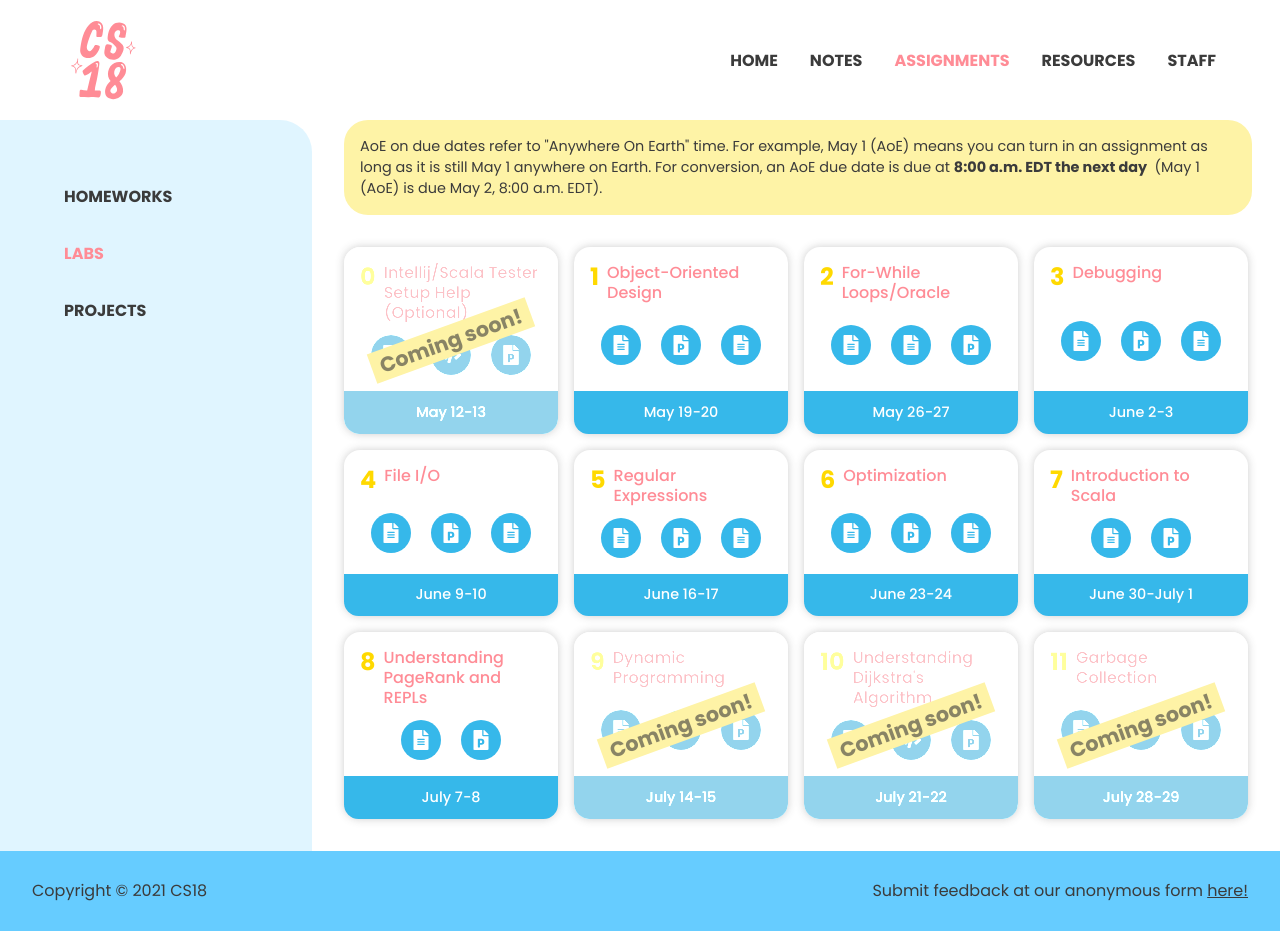
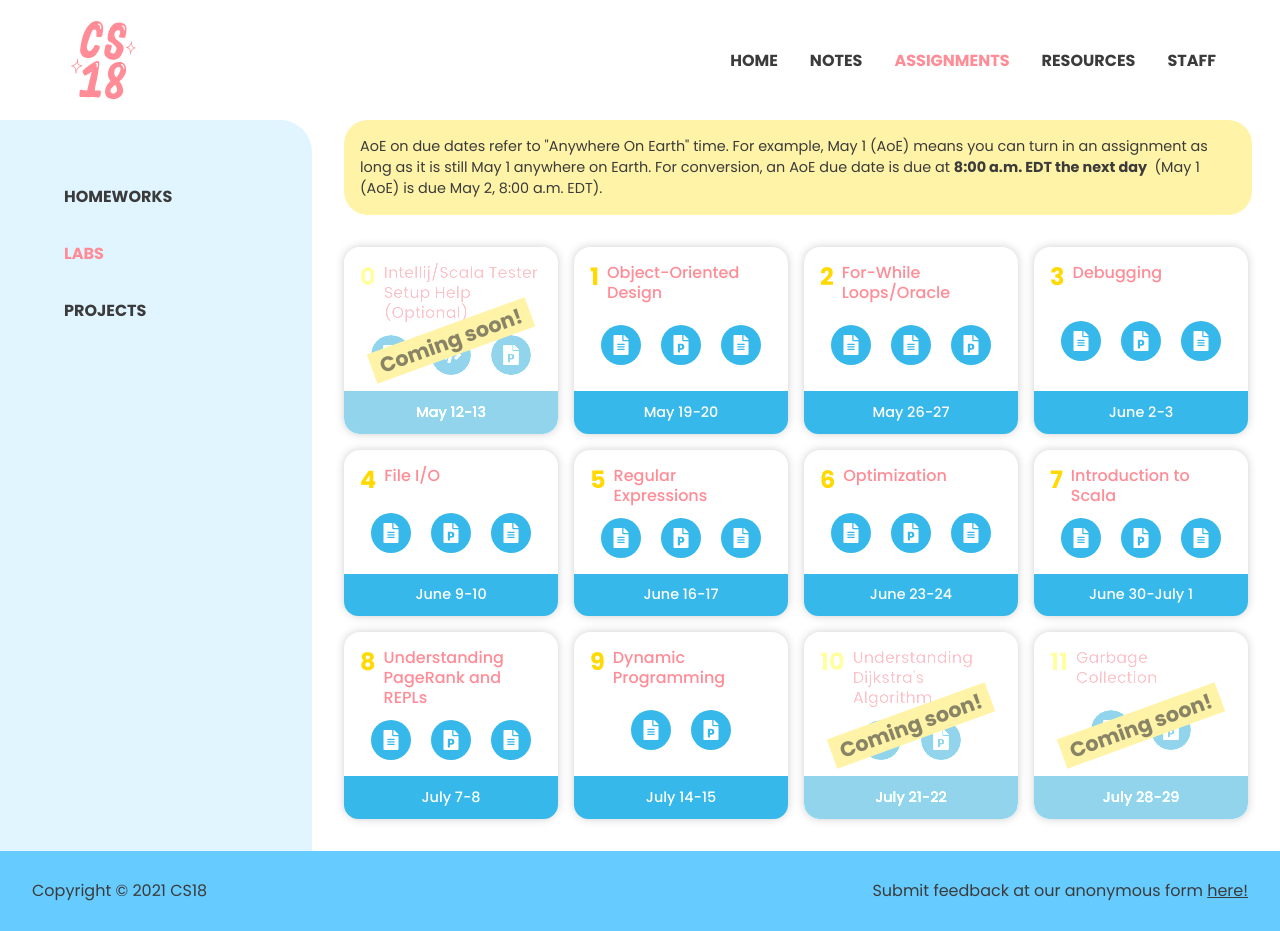
Before and after one commit to cs18-summer-2021/cs18-summer-2021.github.io, a React (Create React App) app: page /labs in a window 1280 px wide. Built offline with nearby package versions, Linux system fonts and the light colour scheme.

Commit message:
lab 9 published

```diff
--- a/src/Info/Assignments/Labs/Labs.js
+++ b/src/Info/Assignments/Labs/Labs.js
@@ -62,6 +62,7 @@ const labs = [
 		links: [
 			{ icon: <FaFileAlt />, link: "https://drive.google.com/file/d/13HcqqdzRyy9RBwfM2tCFeVt25NVF0u1u/view?usp=sharing", label: "Handout" },
 			{ icon: <FaFilePowerpoint />, link: "https://drive.google.com/file/d/1mrHfucRuRQMLxaA9H9Sa5DYbfR3woHq7/view?usp=sharing", label: "Slides" },
+			{ icon: <FaFileAlt />, link: "https://drive.google.com/file/d/1xg_LwhcdT30Tg3ZjDYqfWj3CAAg5q7jS/view?usp=sharing", label: "Solution"},
 		]
 	},
 	{
@@ -69,30 +70,29 @@ const labs = [
 		links: [
 			{ icon: <FaFileAlt />, link: "https://drive.google.com/file/d/1KWvGr2Yb5HAHoFQHg9fBcQsHIADDNNvA/view?usp=sharing", label: "Handout" },
 			{ icon: <FaFilePowerpoint />, link: "https://drive.google.com/file/d/1RW4Vf_Ux4XMUV-dfVtj7FhwjMK4ax8dd/view?usp=sharing", label: "Slides" },
+			{ icon: <FaFileAlt />, link: "https://drive.google.com/file/d/1bm2nma99NKDU2yfmC7EVC2NQf6x5p7DQ/view?usp=sharing", label: "Solution"},
+
 		]
 	},
 	{
-		number: 9, title: "Dynamic Programming", dueDate: "July 14-15", active: false,
+		number: 9, title: "Dynamic Programming", dueDate: "July 14-15", active: true,
 		links: [
-			{ icon: <FaFileAlt />, link: "https://drive.google.com/file/d/1mLvFgTRgKgD1PPCIY7-PGQzwqwmgbGyF/view?usp=sharing", label: "Handout" },
-			{ icon: <FaCode />, link: "https://drive.google.com/drive/folders/11hNP3X9_xtg7kcx8_5VIN13mw1OEvqwa?usp=sharing", label: "Source Code" },
-			{ icon: <FaFilePowerpoint />, link: "https://docs.google.com/presentation/d/10j1e7SrPOYDoraIQ9OPZaMo43wYgmJMdZzL3ogp0SqE/edit?usp=sharing", label: "Slides" },
+			{ icon: <FaFileAlt />, link: "https://drive.google.com/file/d/13ZqzUKtq1gLxdmU9lTkZ6Vv-9O1Yh54d/view?usp=sharing", label: "Handout" },
+			{ icon: <FaFilePowerpoint />, link: "https://drive.google.com/file/d/1YBYKEZmonA4BB7i8XG6M19VQrAPko1et/view?usp=sharing", label: "Slides" },
 		]
 	},
 	{
 		number: 10, title: "Understanding Dijkstra's Algorithm", dueDate: "July 21-22", active: false,
 		links: [
-			{ icon: <FaFileAlt />, link: "https://drive.google.com/file/d/1mLvFgTRgKgD1PPCIY7-PGQzwqwmgbGyF/view?usp=sharing", label: "Handout" },
-			{ icon: <FaCode />, link: "https://drive.google.com/drive/folders/11hNP3X9_xtg7kcx8_5VIN13mw1OEvqwa?usp=sharing", label: "Source Code" },
-			{ icon: <FaFilePowerpoint />, link: "https://docs.google.com/presentation/d/10j1e7SrPOYDoraIQ9OPZaMo43wYgmJMdZzL3ogp0SqE/edit?usp=sharing", label: "Slides" },
+			{ icon: <FaFileAlt />, link: "", label: "Handout" },
+			{ icon: <FaFilePowerpoint />, link: "", label: "Slides" },
 		]
 	},
 	{
 		number: 11, title: "Garbage Collection", dueDate: "July 28-29", active: false,
 		links: [
-			{ icon: <FaFileAlt />, link: "https://drive.google.com/file/d/1mLvFgTRgKgD1PPCIY7-PGQzwqwmgbGyF/view?usp=sharing", label: "Handout" },
-			{ icon: <FaCode />, link: "https://drive.google.com/drive/folders/11hNP3X9_xtg7kcx8_5VIN13mw1OEvqwa?usp=sharing", label: "Source Code" },
-			{ icon: <FaFilePowerpoint />, link: "https://docs.google.com/presentation/d/10j1e7SrPOYDoraIQ9OPZaMo43wYgmJMdZzL3ogp0SqE/edit?usp=sharing", label: "Slides" },
+			{ icon: <FaFileAlt />, link: "", label: "Handout" },
+			{ icon: <FaFilePowerpoint />, link: "", label: "Slides" },
 		]
 	},
 ]
```
